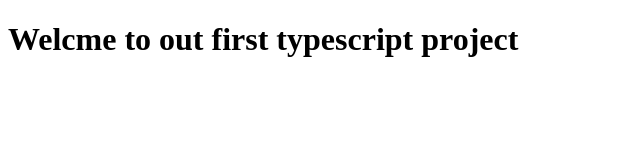
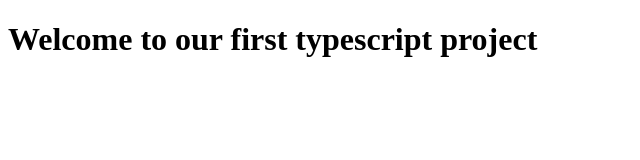
Before and after one commit to TaiwoSaidat/UC-PROJECT, a website with bundled scripts: page index.html in a window 1280 px wide. Shown: the whole page, without its empty margins (0-640 px from the left). Built offline with nearby package versions, Linux system fonts and the light colour scheme.

Commit message:
h1 spelling check

```diff
--- a/index.html
+++ b/index.html
@@ -3,10 +3,10 @@
 <head>
     <meta charset="UTF-8">
     <meta name="viewport" content="width=device-width, initial-scale=1.0">
-    <title>Random user and Company generator</title>
+    <title>Random User and Company generator</title>
 </head>
 <body>
-    <h1>Welcme to out first typescript project</h1>
+    <h1>Welcome to our first typescript project</h1>
 
 
 
```
